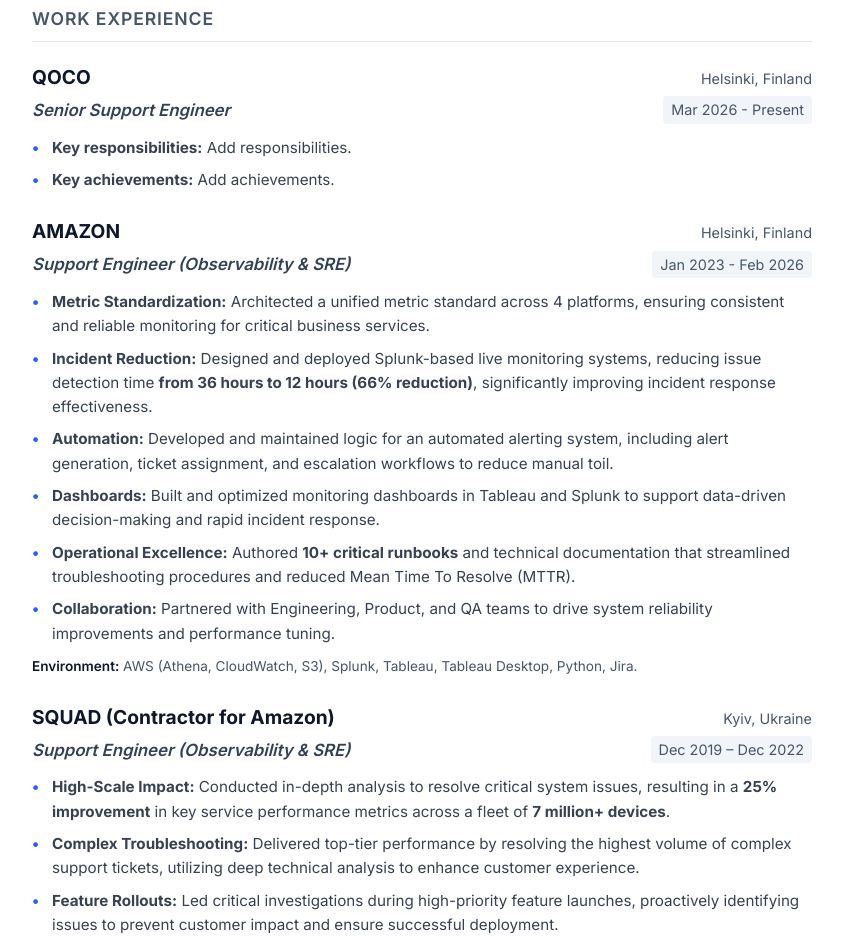
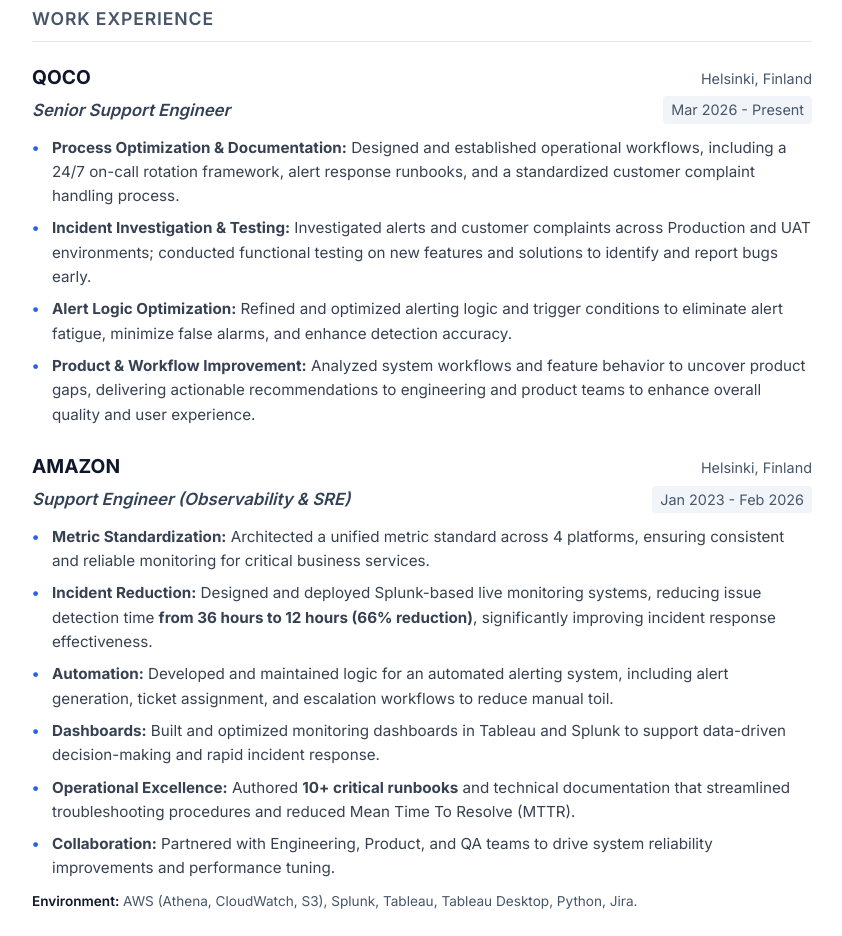
Before and after one commit to NK-my-git/cv, a plain HTML site: page index.html in a window 1280 px wide. Shown: the part 780-1716 px from the top of the page, without its empty margins (218-1060 px from the left). Drawn offline with Linux system fonts and the light colour scheme.

Commit message:
Update work experience section with detailed responsibilities and achievements

```diff
--- a/index.html
+++ b/index.html
@@ -441,8 +441,10 @@
                     <span class="dates">Mar 2026 - Present</span>
                 </div>
                 <ul>
-                    <li><strong>Key responsibilities:</strong> Add responsibilities.</li>
-                    <li><strong>Key achievements:</strong> Add achievements.</li>
+                    <li><strong>Process Optimization &amp; Documentation:</strong> Designed and established operational workflows, including a 24/7 on-call rotation framework, alert response runbooks, and a standardized customer complaint handling process.</li>
+                    <li><strong>Incident Investigation &amp; Testing:</strong> Investigated alerts and customer complaints across Production and UAT environments; conducted functional testing on new features and solutions to identify and report bugs early.</li>
+                    <li><strong>Alert Logic Optimization:</strong> Refined and optimized alerting logic and trigger conditions to eliminate alert fatigue, minimize false alarms, and enhance detection accuracy.</li>
+                    <li><strong>Product &amp; Workflow Improvement:</strong> Analyzed system workflows and feature behavior to uncover product gaps, delivering actionable recommendations to engineering and product teams to enhance overall quality and user experience.</li>
                 </ul>
             </div>
 
```
Also changed, not shown: 2 other files.
